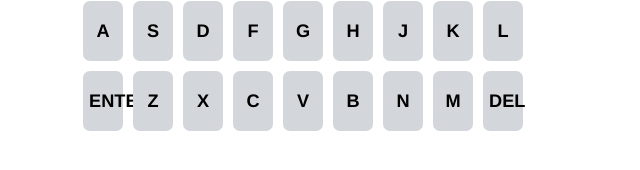
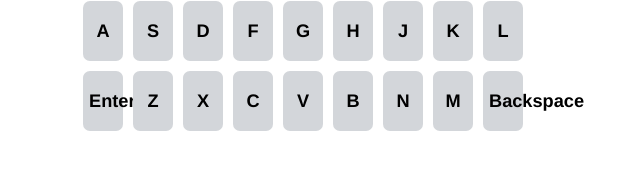
Before and after one commit to SickkMade/cn-wordle-react, a React (Vite) app: page / in a window 1280 px wide. Shown: the part 434-604 px from the top of the page, without its empty margins (337-977 px from the left). Built offline with nearby package versions, Linux system fonts and the light colour scheme.

Commit message:
got keyboard working'

```diff
--- a/src/components/WordleGame.jsx
+++ b/src/components/WordleGame.jsx
@@ -16,23 +16,27 @@ function WordleGame() {
     }
 
     useEffect(() => {
-        document.addEventListener('keydown', detectKeyDown)
+        document.addEventListener('keydown', keyboardKeyDown)
 
         return () => {
-            document.removeEventListener('keydown', detectKeyDown)
+            document.removeEventListener('keydown', keyboardKeyDown)
         }
     }, [guesses])
 
-    const detectKeyDown = (event) => {
+    const keyboardKeyDown = (event) => {
+        onKeyInput(event.key)
+    }
+
+    const onKeyInput = (key) => {
         if(isGameOver) return;
         const currentGuess = guesses[currentIndex];
 
         const newGuesses = [...guesses];
-        if(event.key === 'Backspace'){
+        if(key === 'Backspace'){
             newGuesses[currentIndex] = currentGuess.substring(0, currentGuess.length-1);
-        } else if(/^[a-zA-Z]$/.test(event.key) && currentGuess.length < 5){
-            newGuesses[currentIndex] += event.key.toUpperCase();
-        } else if(event.key === 'Enter' && currentGuess.length === 5){
+        } else if(/^[a-zA-Z]$/.test(key) && currentGuess.length < 5){
+            newGuesses[currentIndex] += key.toUpperCase();
+        } else if(key === 'Enter' && currentGuess.length === 5){
             submitMessage()
         }
         setGuesses(newGuesses)
@@ -75,6 +79,11 @@ function WordleGame() {
         setColors(newColors);
     }
 
+    const addLetter = (event) => {
+        let input = event.target.innerText
+        onKeyInput(input);
+    }
+
   return (
     <>
     <section className="wordlegame">
@@ -100,7 +109,7 @@ function WordleGame() {
             )
         })}
     </section>
-    <WordleKeyboard />
+    <WordleKeyboard addLetter={addLetter} />
     </>
   )
 }
--- a/src/components/WordleKeyboard.jsx
+++ b/src/components/WordleKeyboard.jsx
@@ -5,7 +5,7 @@ function WordleKeyboard({addLetter}) {
     const keys = [
         ['Q', 'W', 'E', 'R', 'T', 'Y', 'U', 'I', 'O', 'P'],
         ['A', 'S', 'D', 'F', 'G', 'H', 'J', 'K', 'L'],
-        ['ENTER', 'Z', 'X', 'C', 'V', 'B', 'N', 'M', 'DEL'],
+        ['Enter', 'Z', 'X', 'C', 'V', 'B', 'N', 'M', 'Backspace'],
       ];
 
   return (
```
